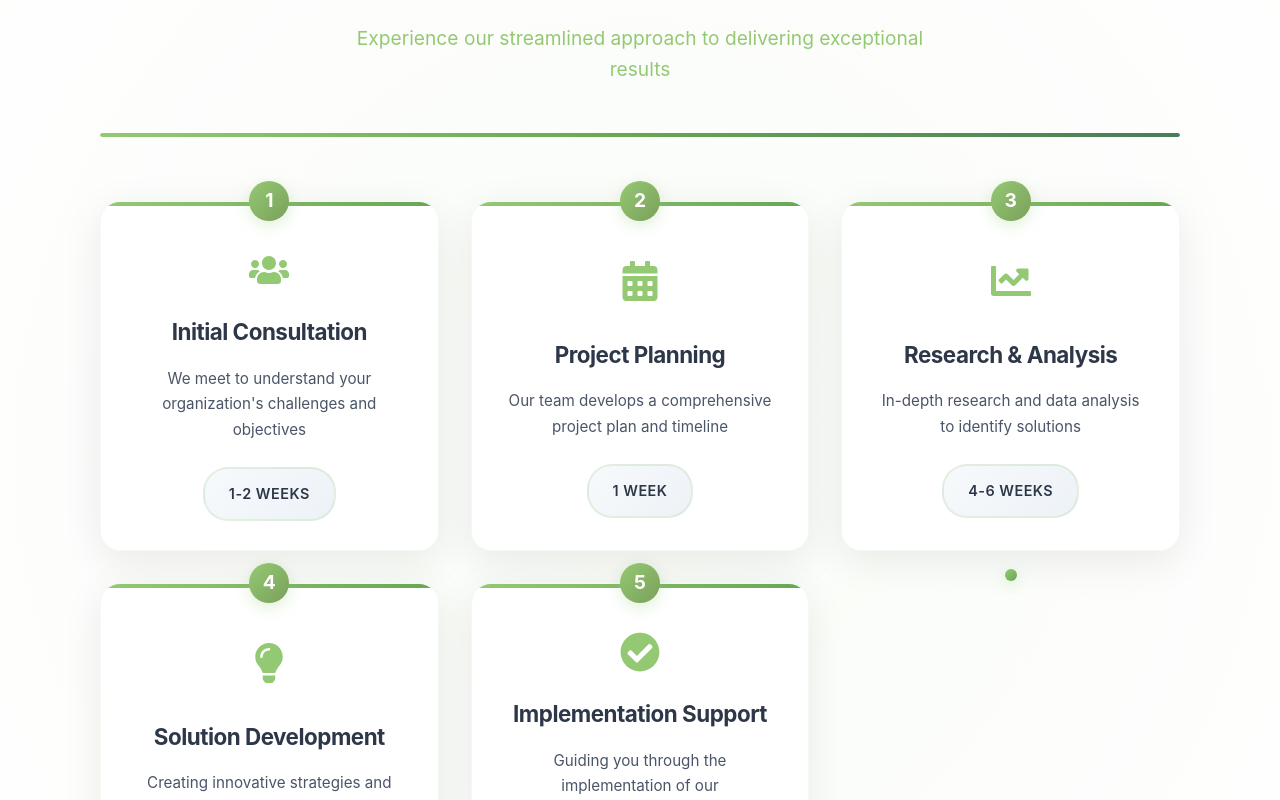
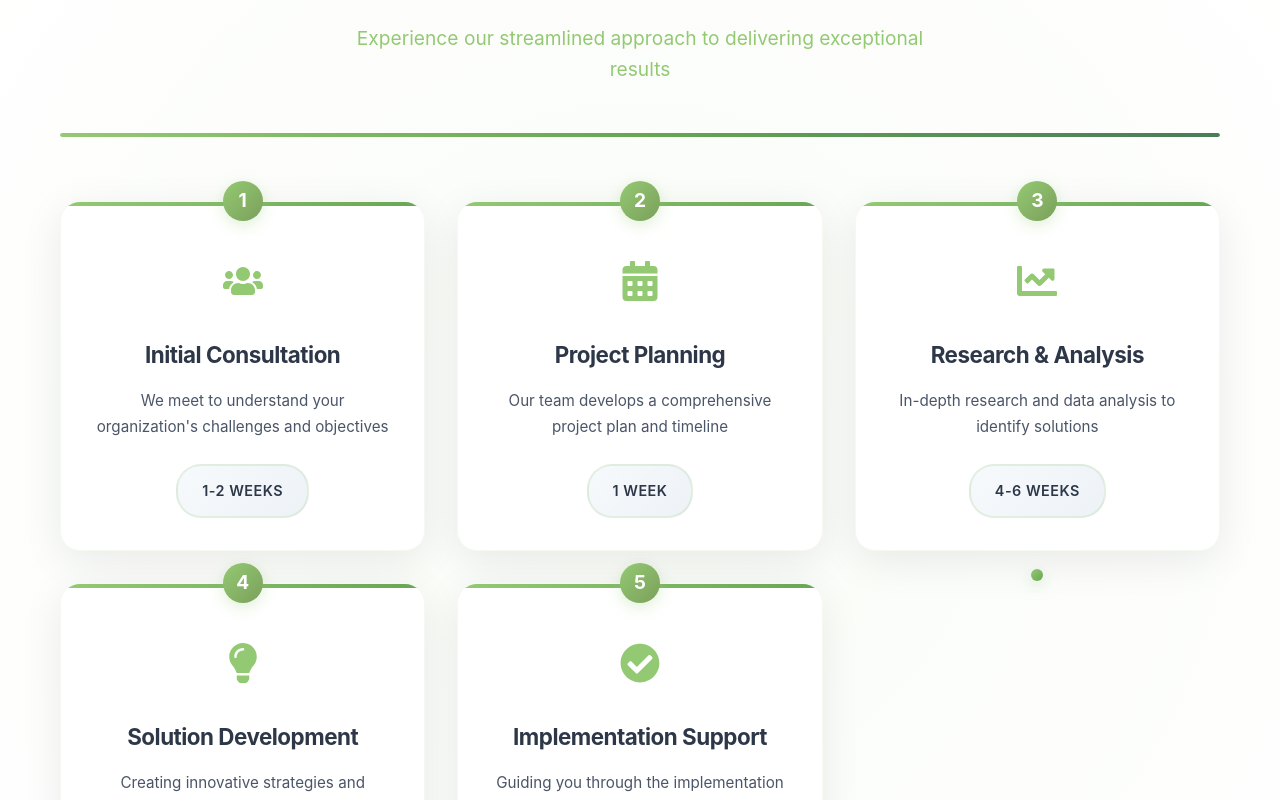
Before and after one commit to akhilkadari/180-website, a React (Create React App) app: page /for-clients in a window 1280 px wide. Shown: the part 1240-2040 px from the top of the page. Built offline with nearby package versions, Linux system fonts and the light colour scheme.

Commit message:
small change

```diff
--- a/src/pages/ForClients.css
+++ b/src/pages/ForClients.css
@@ -60,8 +60,8 @@
   width: 100%;
   padding: 3rem 2rem;
   padding-top: 0;
-  padding-left: 100px;
-  padding-right: 100px;
+  padding-left: 60px;
+  padding-right: 60px;
 }
 
 .timeline-progress-container {
```
